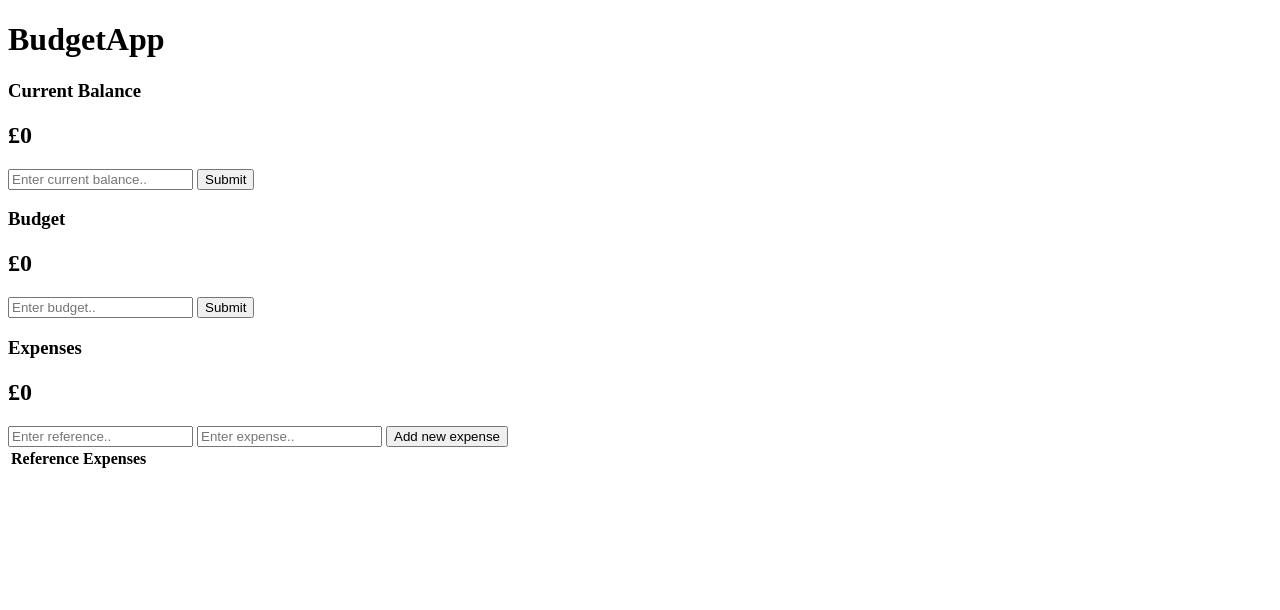
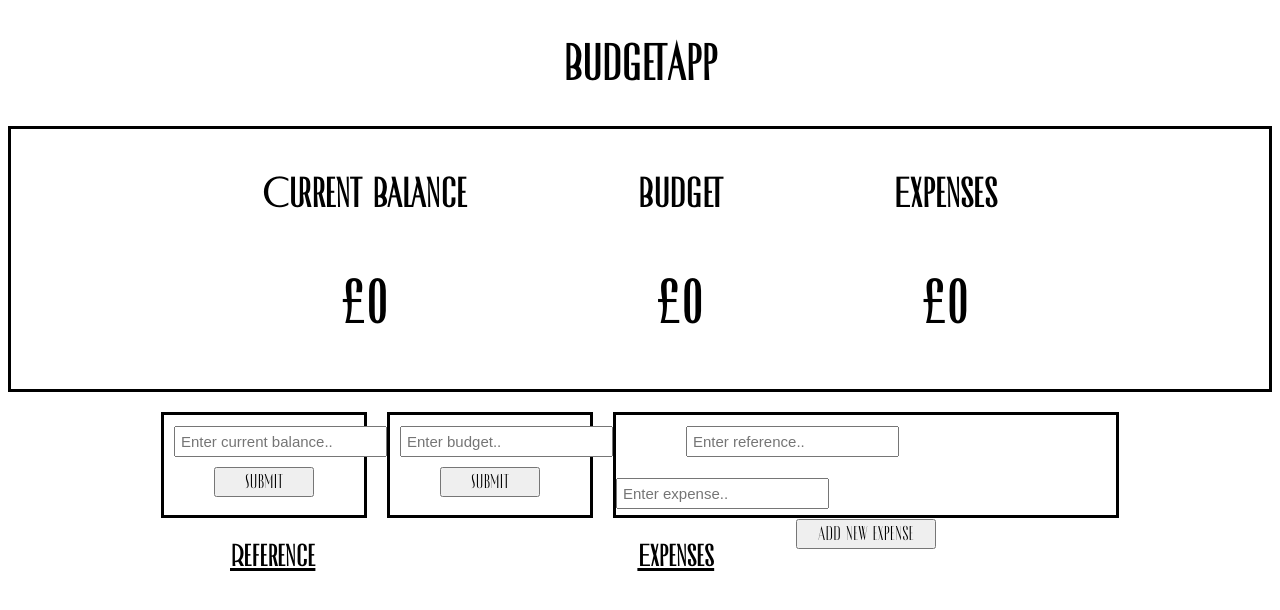
Before and after one commit to joewildes01/BudgetApp, a plain HTML site: page index.html in a window 1280 px wide. Drawn offline with Linux system fonts and the light colour scheme.

Commit message:
Style changes and Small JS changes for style design

```diff
--- /dev/null
+++ b/Content/main.css
@@ -0,0 +1,137 @@
+@font-face {
+  font-family: Cannes;
+  src: url(Fonts/Cannes.otf);
+}
+body {
+  font-family: Cannes;
+}
+button {
+  font-family: Cannes;
+}
+h1 {
+  text-align: center;
+  font-size: 50px
+}
+.submitBtn {
+  font-family: Cannes;
+  display: block;
+  width: 100px;
+  margin: 0 auto;
+  height: 30px;
+  font-size: 20px;
+}
+.AddBtn {
+  font-family: Cannes;
+  display: block;
+  width: 140px;
+  margin: 0 auto;
+  height: 30px;
+  font-size: 20px;
+}
+
+#expenseList {
+  margin-top: 20px;
+  margin-left: 200px;
+  font-size: 20px;
+
+}
+th {
+  font-size: 30px;
+  text-decoration: underline;
+  padding: 5px 300px 15px 20px;
+
+}
+td {
+  font-size: 40px;
+  padding: 5px 300px 15px 20px;
+}
+#currentDigitOne {
+  text-align: center;
+  font-size: 60px;
+}
+#currentDigitTwo {
+  text-align: center;
+  font-size: 60px;
+}
+#currentDigitThree {
+  text-align: center;
+  font-size: 60px;
+
+}
+#currentInput {
+  margin-left: 10px;
+  margin-bottom: 10px;
+  padding: 5px;
+  font-size: 15px;
+}
+#budgetInput {
+  margin-left: 10px;
+  margin-bottom: 10px;
+  padding: 5px;
+  font-size: 15px;
+}
+#refInput {
+  margin-left: 70px;
+  margin-bottom: 10px;
+  padding: 5px;
+  font-size: 15px;
+}
+#expInput {
+  margin: 0 auto;
+  margin-bottom: 10px;
+  padding: 5px;
+  font-size: 15px;
+}
+.remove-button {
+  display: inline-block;
+  margin-left: 20px;
+}
+.refandexpense {
+  display: inline-block;
+  margin-left: 20px
+}
+.Units{
+  display: flex;
+  flex-direction: row;
+  justify-content: center;
+  font-size: 35px;
+  border: solid;
+  height: 260px;
+}
+.UnitsTwo{
+  display: flex;
+  flex-direction: row;
+  justify-content: center;
+  font-size: 35px;
+  height: 120px;
+}
+.currentBalance {
+  margin-right: 170px;
+}
+.budget {
+  margin-right: 170px
+}
+.expenses {
+  margin-right: 20px;
+
+}
+.inputCurrent {
+  margin-top: 20px;
+  border:solid;
+  width: 200px;
+  height: 100px;
+
+}
+.inputbudget {
+  margin-top: 20px;
+  border:solid;
+  margin: 20px;
+  width: 200px;
+  height: 100px;
+}
+.enterExpense {
+  margin-top: 20px;
+  border:solid;
+  height: 100px;
+  width: 500px;
+}
--- a/index.html
+++ b/index.html
@@ -4,47 +4,50 @@
     <meta charset="utf-8">
     <title>BudgetApp</title>
     <script src="main.js" charset="utf-8"></script>
-    <link rel="stylesheet" href="main.css">
+    <link rel="stylesheet" href="Content/main.css">
   </head>
   <body>
     <h1>BudgetApp</h1>
-    <div class="currentBalance">
-      <h3>Current Balance</h3>
-      <h2 id="currentDigitOne">£0</h2>
+
+    <div class="Units">
+      <div class="currentBalance">
+        <h3>Current Balance</h3>
+        <h2 id="currentDigitOne">£0</h2>
+      </div>
+      <div class="budget">
+        <h3>Budget</h3>
+        <h2 id="currentDigitTwo">£0</h2>
+      </div>
+      <div class="expenses">
+        <h3>Expenses</h3>
+        <h2 id="currentDigitThree">£0</h2>
+      </div>
     </div>
+
+    <div class="UnitsTwo">
+
     <div class="inputCurrent">
       <input id="currentInput" type="number" name="budget" placeholder="Enter current balance..">
-      <input type="submit" onclick="currentBalance()" name="" value="Submit">
-
+      <input  class="submitBtn" type="submit" onclick="currentBalance()" name="" value="Submit">
     </div>
 
-    <div class="budget">
-      <h3>Budget</h3>
-      <h2 id="currentDigitTwo">£0</h2>
-    </div>
+
     <div class="inputbudget">
       <input id="budgetInput" type="number" name="budget" placeholder="Enter budget..">
-      <input type="submit" onclick="currentBudget()" name="" value="Submit">
-
-    </div>
-
-    <div class="expenses">
-      <h3>Expenses</h3>
-      <h2 id="currentDigitThree">£0</h2>
+      <input class="submitBtn" type="submit" onclick="currentBudget()" name="" value="Submit">
     </div>
 
     <div class="enterExpense">
       <input id="refInput" type="text" name="" placeholder="Enter reference..">
       <input id="expInput" type="number" name="" placeholder="Enter expense..">
-      <button type="button" onclick="addExpense()" name="button">Add new expense</button>
-
+      <button class="AddBtn" type="button" onclick="addExpense()" name="button">Add new expense</button>
     </div>
+  </div>
 
     <div id="expenseList">
       <table>
         <th>Reference</th>
         <th>Expenses</th>
-
       </table>
 
     </div>
--- a/main.css
+++ /dev/null
@@ -1,11 +0,0 @@
-#expenseList {
-
-}
-.remove-button {
-  display: inline-block;
-  margin-left: 20px;
-}
-.refandexpense {
-  display: inline-block;
-  margin-left: 20px
-}
--- a/main.js
+++ b/main.js
@@ -8,8 +8,16 @@ function currentBalance() {
 
   var current = document.getElementById('currentDigitOne');
   balance = document.getElementById('currentInput').value;
+  var currentBud = document.getElementById('currentDigitTwo');
+  budget = document.getElementById('budgetInput').value;
 
   current.innerHTML = "£" + balance;
+
+  if (balance > 0) {
+    current.style.color = "green";
+
+  };
+
 };
 function currentBudget() {
 
@@ -17,6 +25,11 @@ function currentBudget() {
   budget = document.getElementById('budgetInput').value;
 
   currentBud.innerHTML = "£" + budget;
+
+  if (budget > 0) {
+    currentBud.style.color = "green";
+
+  };
 
 };
 function addExpense() {
@@ -65,6 +78,17 @@ function addExpense() {
   currentBud.innerHTML = "£" + budget;
   bal.innerHTML = "£" + balance;
 
+  if (balance < 0) {
+    bal.style.color = "red"
+
+  };
+  if (budget < 0) {
+    currentBud.style.color = "red"
+
+  };
+
+
+
 
 };
 
@@ -93,4 +117,21 @@ function removeExpense(object, number) {
   currentBud.innerHTML = "£" + budget;
   bal.innerHTML = "£" + balance;
 
+  if (balance > 0) {
+    bal.style.color = "green";
+
+  };
+  if (budget > 0) {
+    currentBud.style.color = "green";
+
+  };
+  if (balance > 0) {
+    bal.style.color = "green";
+
+  };
+  if (budget > 0) {
+    currentBud.style.color = "green";
+
+  };
+
 }
```
Also changed, not shown: Content/Fonts/Cannes.otf (added), 3 other files.
